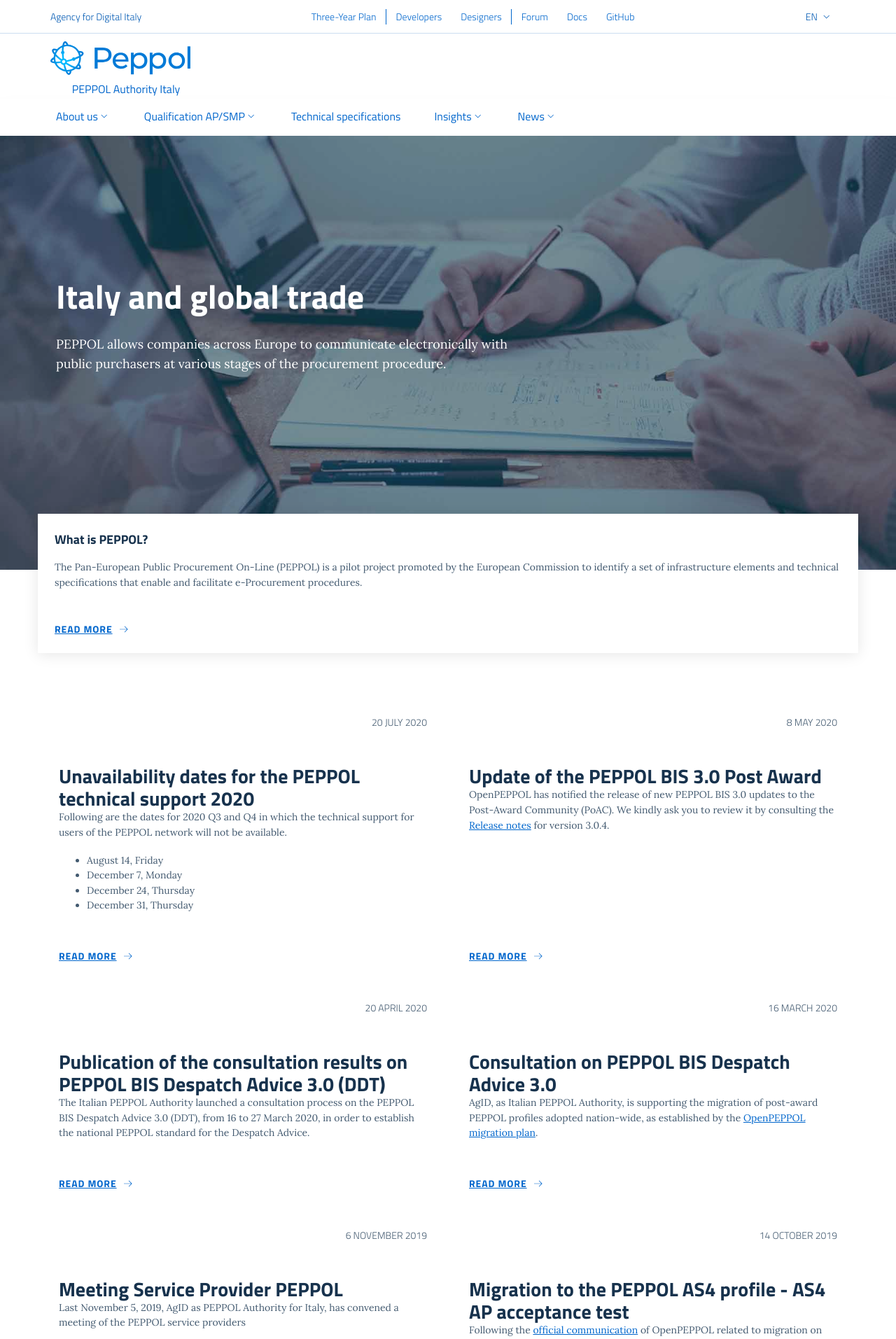
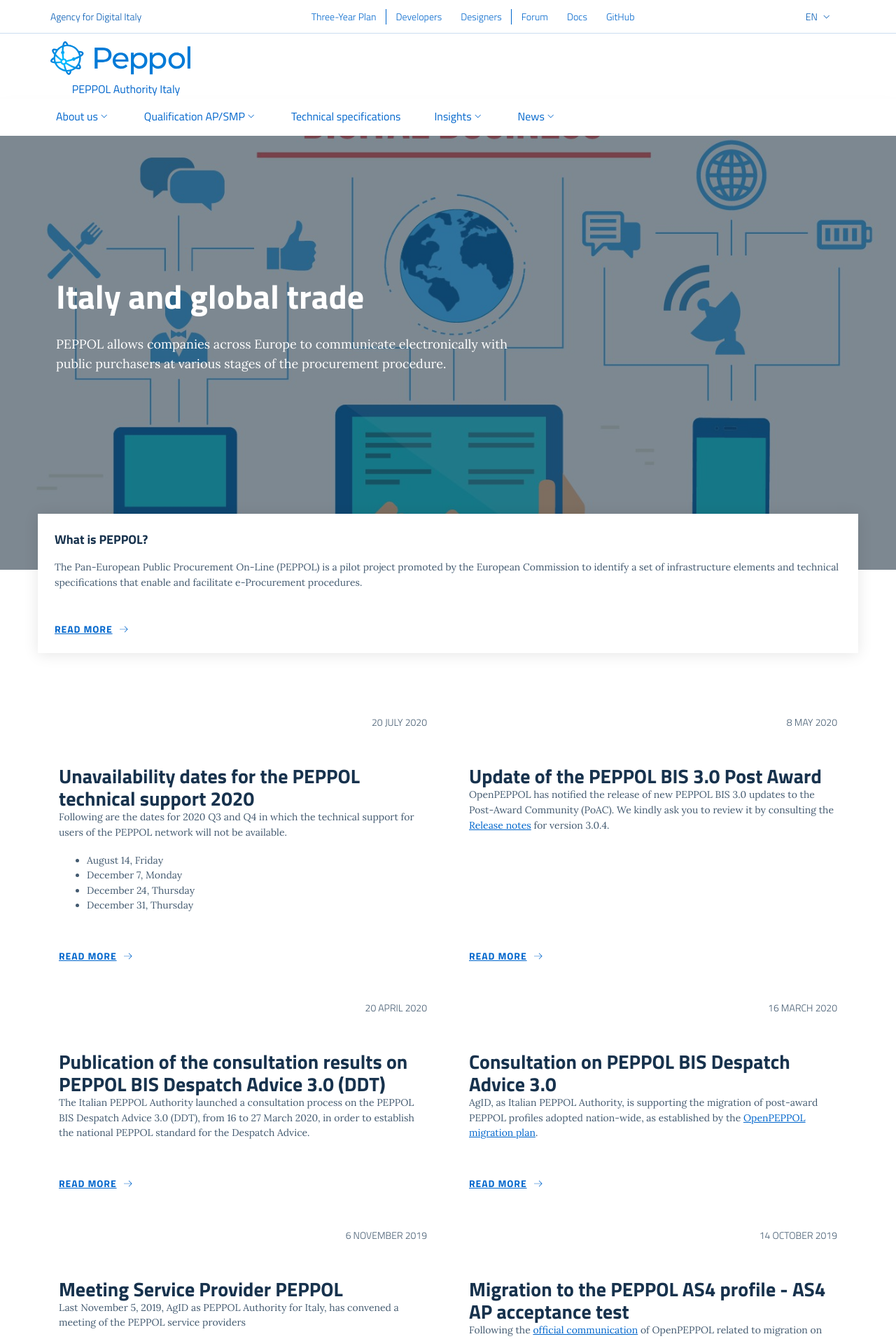
Before and after one commit to realeroberto/peppol.agid.gov.it, a Jekyll site: the page built from en/index.md, in a window 1280 px wide. Shown: the top 1913 px of the page at 70% size. Built offline with Jekyll 4.4.1, drawn with Linux system fonts in a browser that asks for light colours; comment, search, counter and statistics services are not loaded.

Commit message:
Change image

```diff
--- a/_includes/hero.html
+++ b/_includes/hero.html
@@ -1,7 +1,7 @@
 <div class="it-hero-wrapper it-dark it-overlay it-bottom-overlapping-content">
   <div class="img-responsive-wrapper">
     <div class="img-responsive">
-      <div class="img-wrapper"><img src="{{ site.baseurl }}/assets/images/helloquence-5fNmWej4tAA-unsplash.jpg"
+      <div class="img-wrapper"><img src="{{ site.baseurl }}/assets/images/free-digital-business-vector.jpg"
           title="PEPPOL" alt="PEPPOL"></div>
     </div>
   </div>
```
Also changed, not shown: assets/images/free-digital-business-vector.jpg (added).
